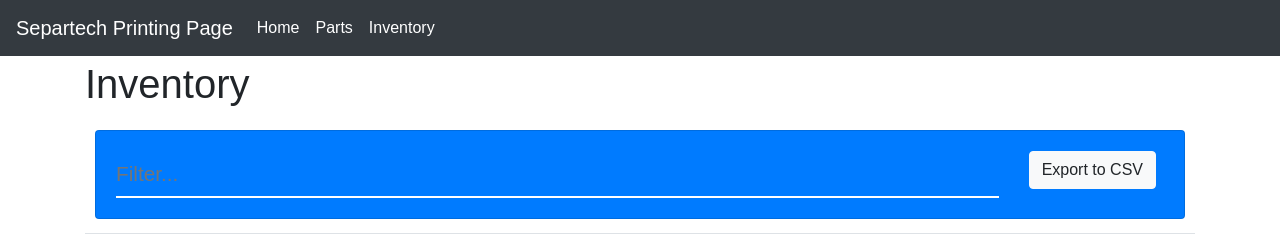
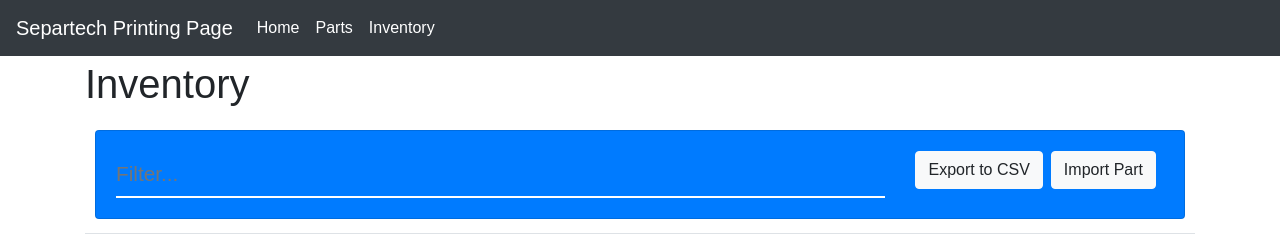
Before and after one commit to Sprtch/huron, a React (Create React App) app: page /inventory in a window 1280 px wide. Shown: the top 241 px of the page. Built offline with nearby package versions, Linux system fonts and the light colour scheme; no server answers.

Commit message:
add inventory entry for existing part modal

```diff
--- a/src/screens/Inventory.js
+++ b/src/screens/Inventory.js
@@ -2,6 +2,32 @@ import React, { useState, useEffect } from "react";
 import { Loading } from "../component/Spinner";
 import { PlainInput, ExpandInput } from "../component/Input";
 import axios from "axios";
+import { Button, Modal, ModalHeader, ModalBody, ModalFooter } from "reactstrap";
+
+const AddPartModal = () => {
+  const [modal, setModal] = useState(false);
+
+  const toggle = () => setModal(!modal);
+
+  return (
+    <span>
+      <Button color="light" className="mr-2" onClick={toggle}>
+        Import Part
+      </Button>
+      <Modal isOpen={modal} toggle={toggle}>
+        <ModalHeader toggle={toggle}>
+          {"Create inventory entry for an existing part"}
+        </ModalHeader>
+        <ModalBody></ModalBody>
+        <ModalFooter>
+          <Button color="primary" onClick={toggle}>
+            Close
+          </Button>
+        </ModalFooter>
+      </Modal>
+    </span>
+  );
+};
 
 const DownloadButton = () => {
   return (
@@ -150,6 +176,7 @@ export default () => {
               </div>
               <div className="col-auto text-right">
                 <DownloadButton />
+                <AddPartModal />
               </div>
             </div>
           </div>
```
